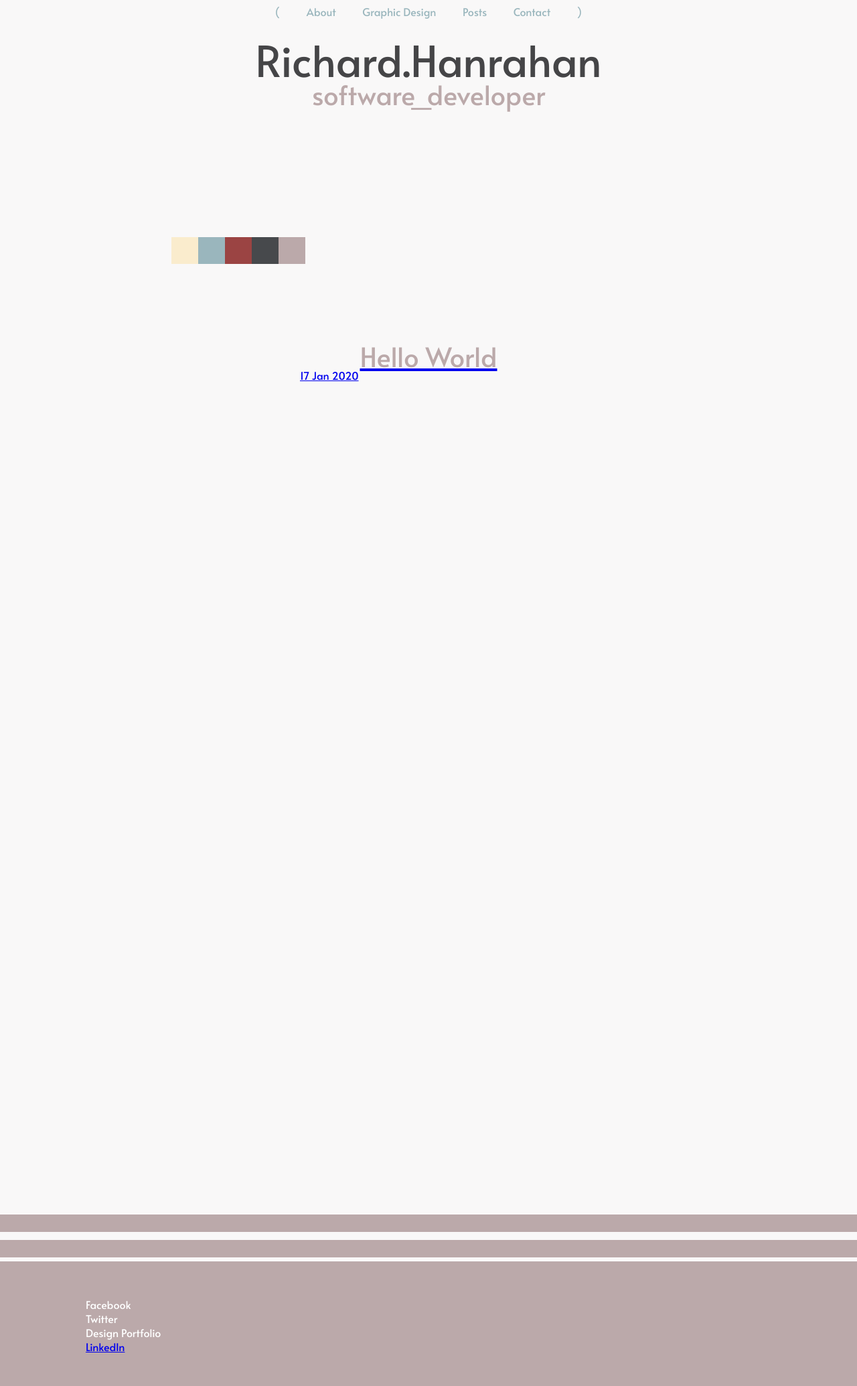
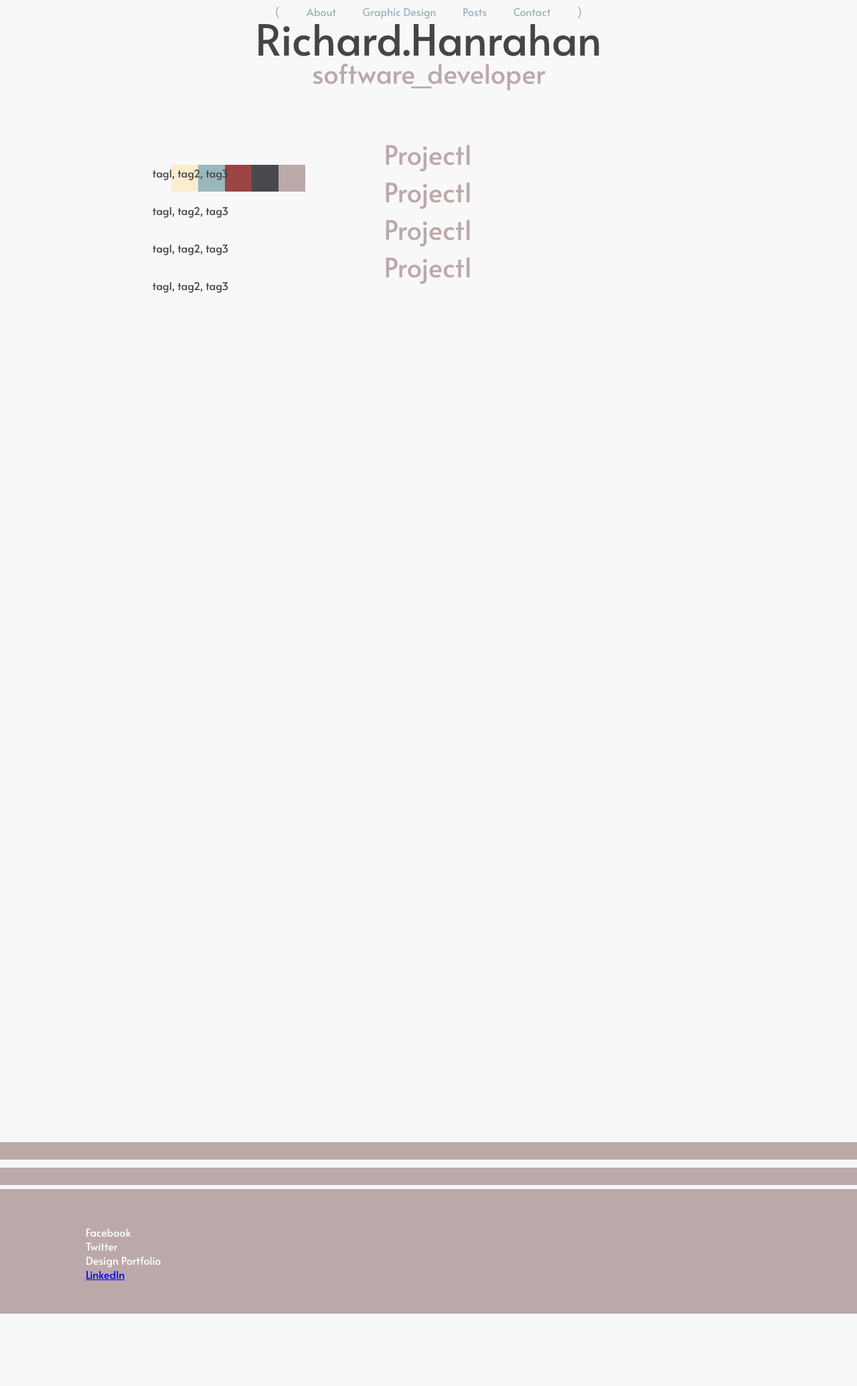
Before and after one commit to DCHitch092/DCHitch092.github.io, a Jekyll site: the page built from index.markdown, in a window 1280 px wide. Shown: the whole page at 67% size. Built offline with Jekyll 4.4.1, drawn with Linux system fonts in a browser that asks for light colours; after the commit the page ends 1961 px from its top, so only the background shows below that.

Commit message:
add mock content to front page

```diff
--- a/_layouts/default.html
+++ b/_layouts/default.html
@@ -40,7 +40,11 @@
 
         </header>
       <main id="post-container">
-          {{ content }}
+          <div class="project-front-post"><h2>Project1</h2><p>tag1, tag2, tag3</p></div>
+          <div class="project-front-post"><h2>Project1</h2><p>tag1, tag2, tag3</p></div>
+          <div class="project-front-post"><h2>Project1</h2><p>tag1, tag2, tag3</p></div>
+          <div class="project-front-post"><h2>Project1</h2><p>tag1, tag2, tag3</p></div>
+          <!-- {{ content }} -->
       </main>
 
     </div>
--- a/assets/style.css
+++ b/assets/style.css
@@ -130,6 +130,7 @@ header{
 h1{
   font-size: 4em;
   text-align: center;
+  pointer-events: none;
 }
 
 h2{
@@ -155,7 +156,7 @@ h2{
   #nav-top ul {
     color: #9ab6bd;
     width: 60%;
-    margin-bottom: 2em;
+
     display: flex;
     flex-direction: row;
     justify-content: space-evenly;
```
